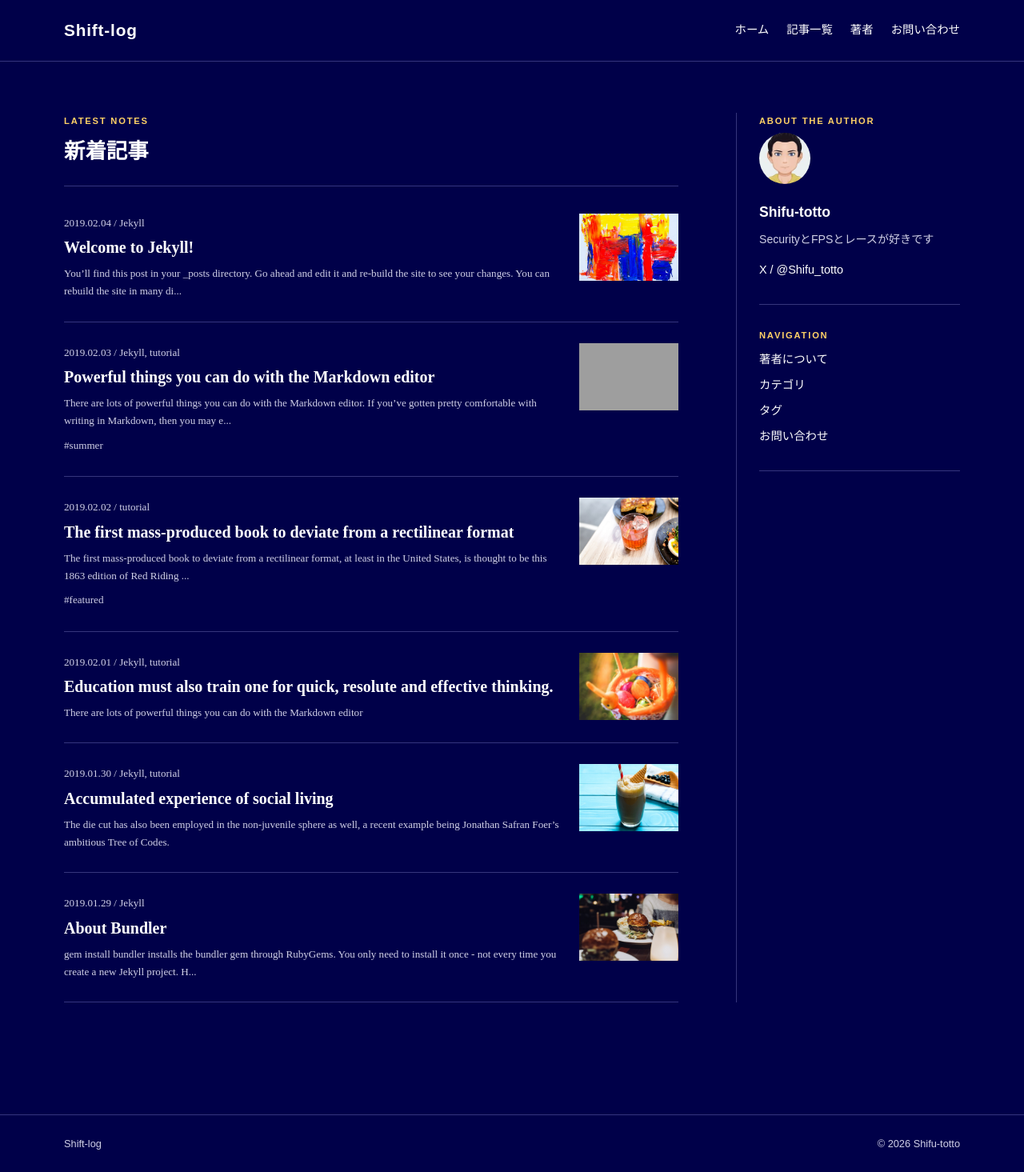
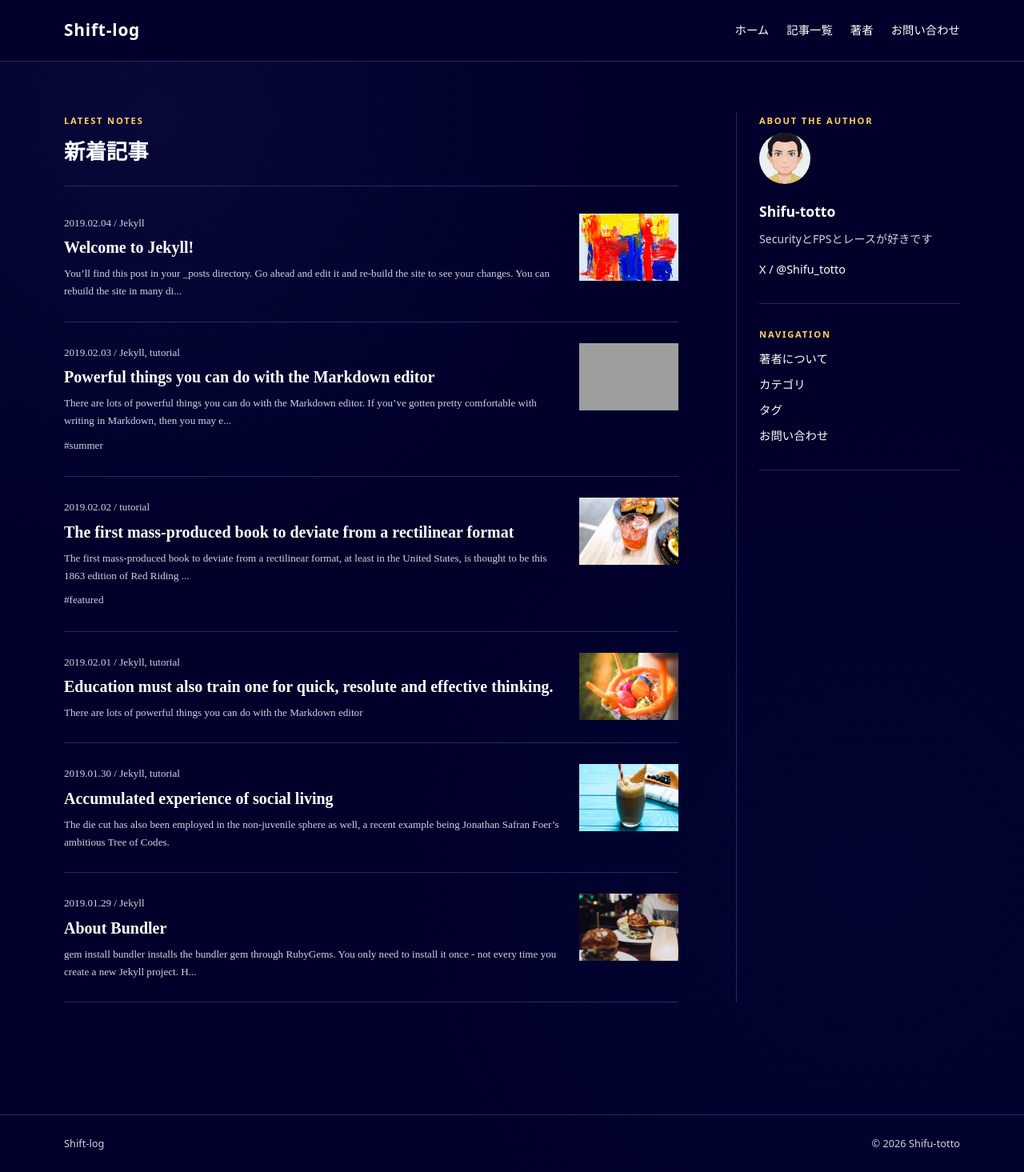
Before and after one commit to shifu-totto/shift-log, a Jekyll site: the page built from index.html, in a window 1280 px wide. Shown: the whole page at 80% size. Built offline with Jekyll 4.4.1, drawn with Linux system fonts in a browser that asks for light colours; grey boxes are pictures that could not be loaded.

Commit message:
fix background and fonts

```diff
--- a/assets/css/custom.css
+++ b/assets/css/custom.css
@@ -1,13 +1,13 @@
 :root {
-    --bg: #000049;
-    --surface: #080856;
-    --surface-soft: #11115f;
-    --border: #35357c;
+    --bg: #00002b;
+    --surface: #07073c;
+    --surface-soft: #0d0d49;
+    --border: #292963;
     --text: #ffffff;
     --muted: #d0d0e6;
     --accent: #ffd166;
-    --font-body: "Yu Gothic UI", "Yu Gothic", "Hiragino Kaku Gothic ProN", Meiryo, sans-serif;
-    --font-heading: "Yu Gothic UI", "Yu Gothic", "Hiragino Kaku Gothic ProN", Meiryo, sans-serif;
+    --font-body: "Noto Sans", "Yu Gothic UI", "Yu Gothic", "Hiragino Kaku Gothic ProN", Meiryo, sans-serif;
+    --font-heading: "Noto Sans", "Yu Gothic UI", "Yu Gothic", "Hiragino Kaku Gothic ProN", Meiryo, sans-serif;
 }
 
 * { box-sizing: border-box; }
@@ -16,13 +16,14 @@ body.site-shell {
     margin: 0;
     padding: 0;
     color: var(--text);
-    background: var(--bg);
+    background-color: var(--bg);
+    background-image: radial-gradient(circle at 15% 10%, rgba(48, 48, 120, .18), transparent 32%), radial-gradient(circle at 85% 75%, rgba(20, 20, 76, .2), transparent 38%);
     font-family: var(--font-body);
     line-height: 1.8;
 }
 .site-header {
     border-bottom: 1px solid var(--border);
-    background: rgba(0, 0, 73, .96);
+    background: rgba(0, 0, 43, .96);
 }
 .site-header-inner, .site-content, .site-footer-inner {
     width: min(1120px, calc(100% - 40px));
```
